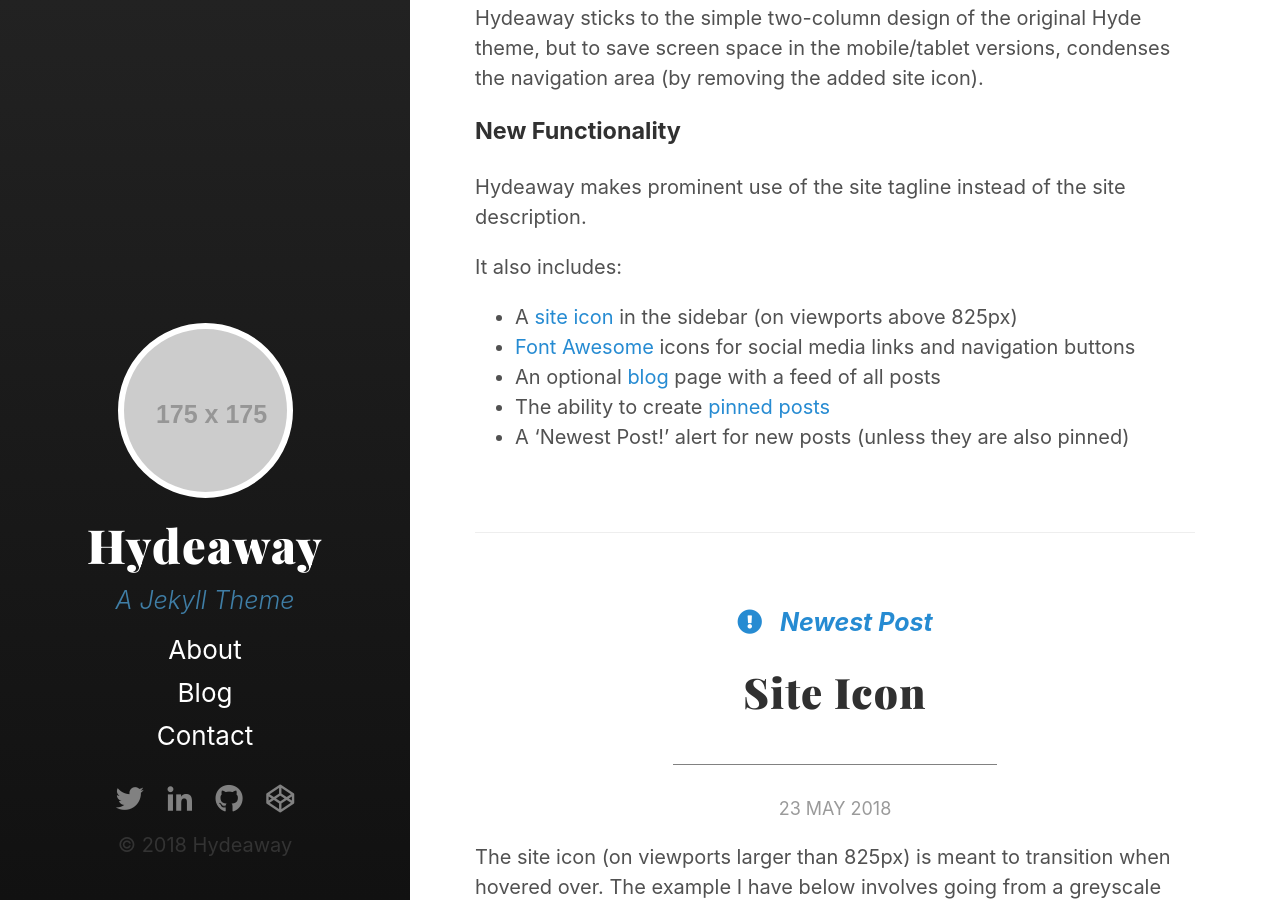
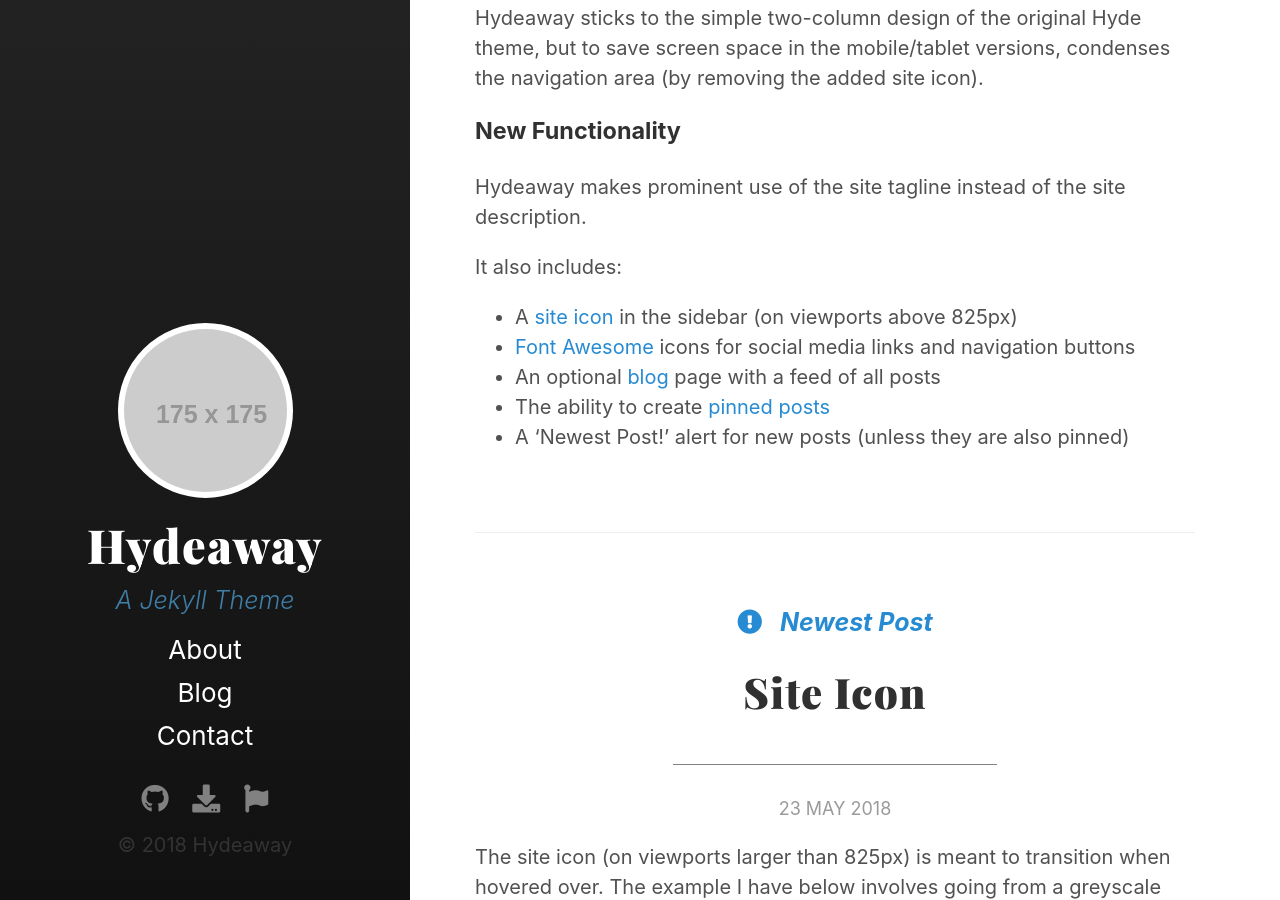
Before and after one commit to jpatrickdevine/hydeaway, a Jekyll site: the page built from index.html, in a window 1280 px wide and 900 px high, scrolled down 524 px. Built offline with Jekyll 4.4.1, drawn with Linux system fonts in a browser that asks for light colours; the list of posts is cut into pages by our own code.

Commit message:
Remove unnecessary code block; change FA icons

```diff
--- a/_includes/sidebar.html
+++ b/_includes/sidebar.html
@@ -11,11 +11,8 @@
           {{ site.title }}
         </a>
       </h1>
-      <p class="lead only-mobile">
-        <em><a href="http://jekyllrb.com" target="_blank">{{ site.tagline }}</a></em>
-      </p>
-      <p class="lead no-mobile">
-        <em><a href="http://jekyllrb.com" target="_blank">{{ site.tagline }}</a></em>
+      <p class="lead">
+        <em><a href="http://jekyllrb.com">{{ site.tagline }}</a></em>
       </p>
       <!-- If you want the site description listed on the side bar,
            uncomment the code below. -->
@@ -43,10 +40,9 @@
     </nav>
 
     <nav class="sidebar-social">
-      <a href="https://twitter.com/" target="_blank"><i class="fab fa-twitter"></i></a>
-      <a href="https://www.linkedin.com/" target="_blank"><i class="fab fa-linkedin-in"></i></a>
-      <a href="https://github.com/" target="_blank"><i class="fab fa-github"></i></a>
-      <a href="https://codepen.io/" target="_blank"><i class="fab fa-codepen"></i></a>
+      <a href="https://github.com/jpatrickdevine/hydeaway" target="_blank" title="View Repo"><i class="fab fa-github"></i></a>
+      <a href="https://github.com/jpatrickdevine/hydeaway/archive/master.zip" title="Download Hydeaway"><i class="fas fa-download"></i></a>
+      <a href="https://fontawesome.com/icons/" target="_blank" title="Font Awesome Icons"><i class="fab fa-font-awesome-flag"></i></a>
     </nav>
 
     <p class="footer">&copy; {{ site.time | date: '%Y' }} {{ site.title }}</p>
```
